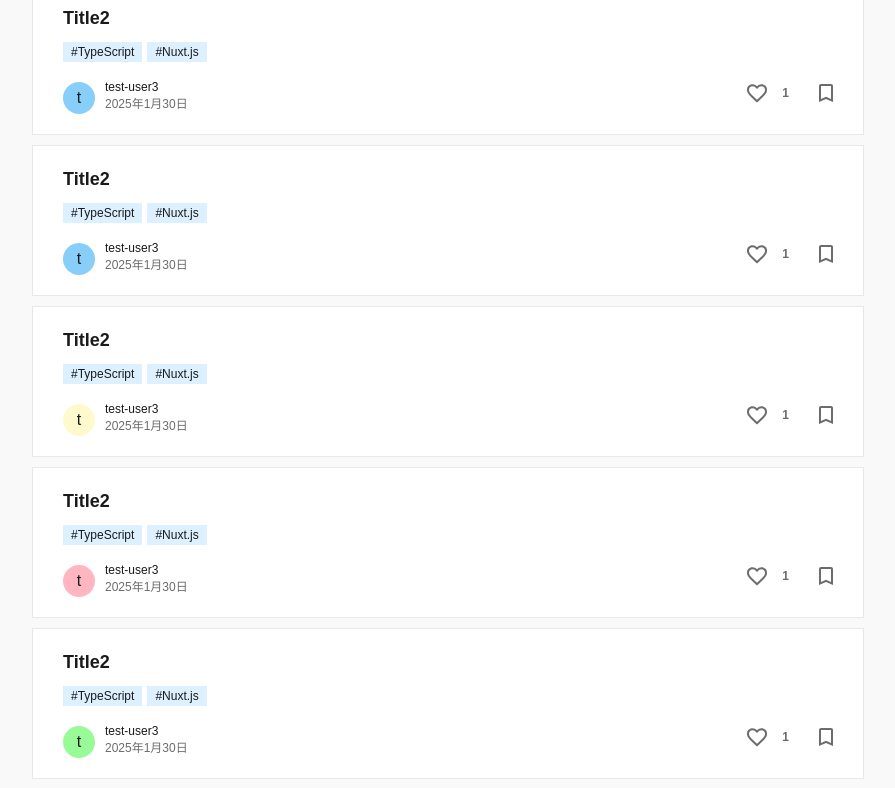
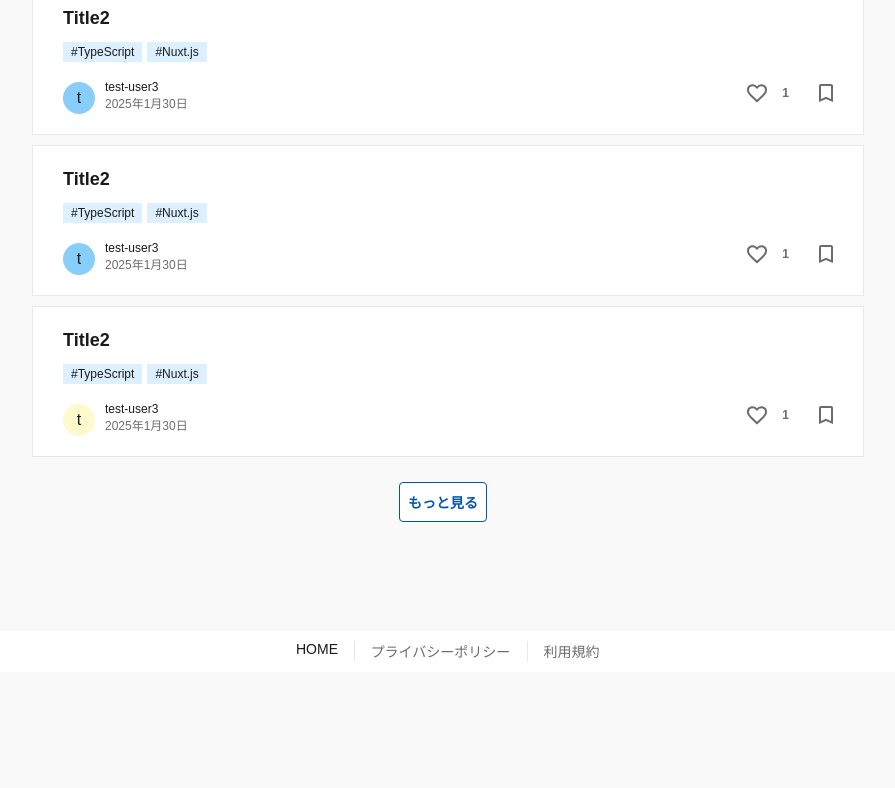
Before and after one commit to daichi0918/blue-log, a Next.js app in the folder frontend/: page / in a window 1280 px wide. Shown: the part 1280-2068 px from the top of the page, without its empty margins (192-1087 px from the left). After the commit the page ends 1952 px from the top, so only its background shows below. Built offline with nearby package versions, Linux system fonts and the light colour scheme.

Commit message:
もっと見るボタン実装

```diff
--- a/frontend/src/components/templates/HomeTemplate/index.tsx
+++ b/frontend/src/components/templates/HomeTemplate/index.tsx
@@ -5,6 +5,7 @@
  *
  * @package templates
  */
+import { useState } from "react";
 import { Article } from "@/components/molecules/Article";
 import { Footer } from "@/components/molecules/Footer";
 import { NotLoginHeader } from "@/components/molecules/NotLoginHeader";
@@ -17,6 +18,7 @@ import style from "./styles.module.css";
  * @returns {JSX.Element}
  */
 export const HomeTemplate = () => {
+  const [articleDisplayLength, setArticleDisplayLength] = useState<number>(10);
   return (
     <>
       <NotLoginHeader />
@@ -24,10 +26,17 @@ export const HomeTemplate = () => {
         <section></section>
         <section>
           {ARTICLES_SAMPLE.length > 0 &&
-            ARTICLES_SAMPLE.map((article) => (
+            ARTICLES_SAMPLE.slice(0, articleDisplayLength).map((article) => (
               <Article key={article.id} article={article} />
             ))}
         </section>
+        {ARTICLES_SAMPLE.length > articleDisplayLength && (
+          <section className={style.showMore}>
+            <button className={`${style.button} ${style.buttonSignup}`}>
+              もっと見る
+            </button>
+          </section>
+        )}
       </main>
       <Footer />
     </>
--- a/frontend/src/components/templates/HomeTemplate/styles.module.css
+++ b/frontend/src/components/templates/HomeTemplate/styles.module.css
@@ -24,3 +24,33 @@
 .articlesContainer article > section {
   margin: 5px 0;
 }
+
+/* もっとみる */
+.showMore {
+  display: flex;
+  justify-content: center;
+  margin-top: 15px;
+}
+.button {
+  font-size: 1.4rem;
+  font-weight: bold;
+  border-radius: 4px;
+  /* padding: 10px 15px; */
+  margin-right: 10px;
+  min-width: 88px;
+  min-height: 40px;
+  border: 1px solid var(--blue_04);
+}
+
+.button:hover {
+  cursor: pointer;
+}
+
+.buttonSignup {
+  color: var(--blue_04);
+  background: var(--gray_00);
+}
+
+.buttonSignup:hover {
+  background: var(--gray_01);
+}
--- a/frontend/src/constants/article/data.ts
+++ b/frontend/src/constants/article/data.ts
@@ -46,7 +46,7 @@ export const ARTICLES_SAMPLE = [
     bookmark: false,
   },
   {
-    id: 3,
+    id: 15,
     title: "Title2",
     tags: ["TypeScript", "Nuxt.js"],
     createdAt: "2025-01-30T11:02:45.000Z",
@@ -61,7 +61,7 @@ export const ARTICLES_SAMPLE = [
     bookmark: false,
   },
   {
-    id: 3,
+    id: 16,
     title: "Title2",
     tags: ["TypeScript", "Nuxt.js"],
     createdAt: "2025-01-30T11:02:45.000Z",
```
